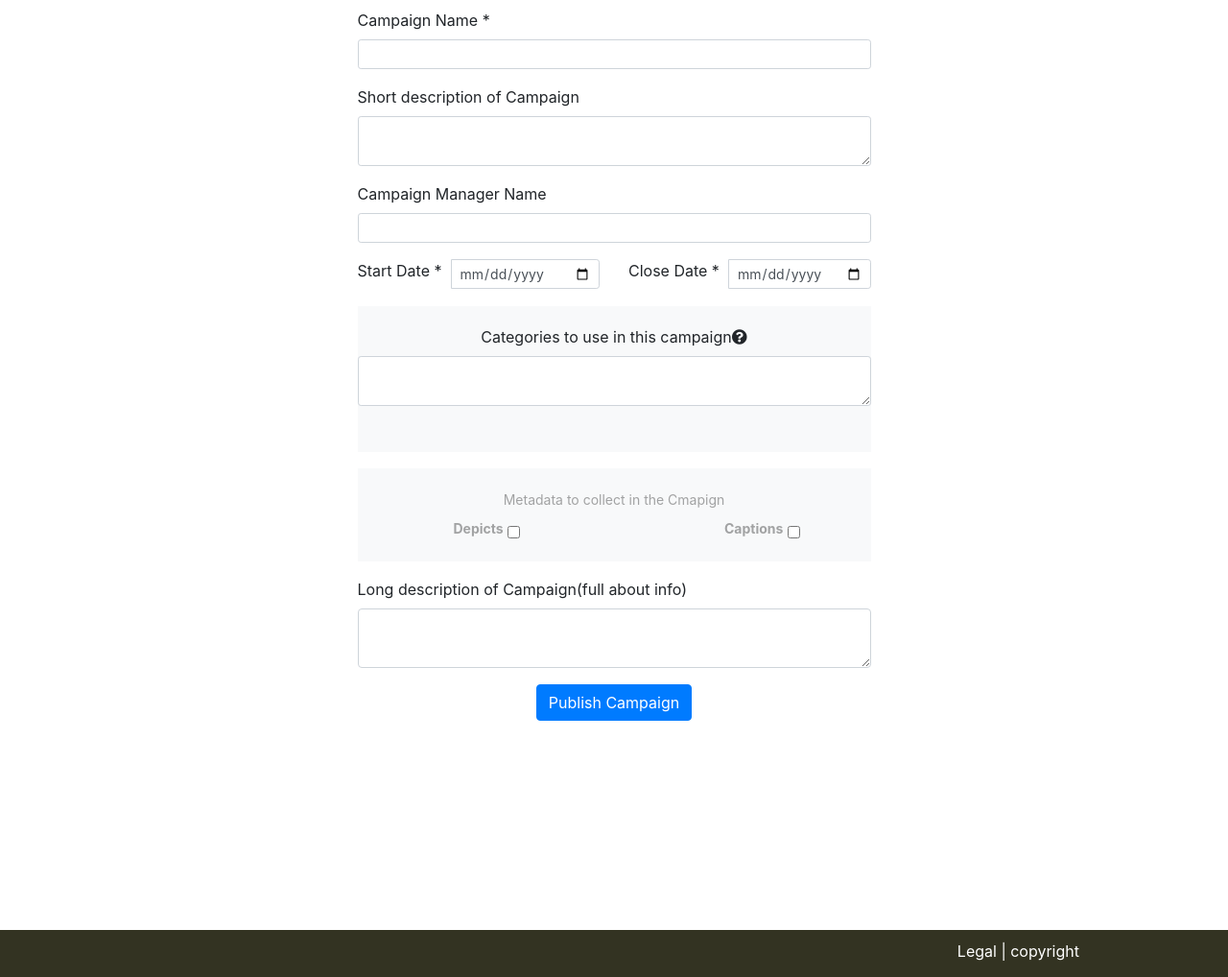
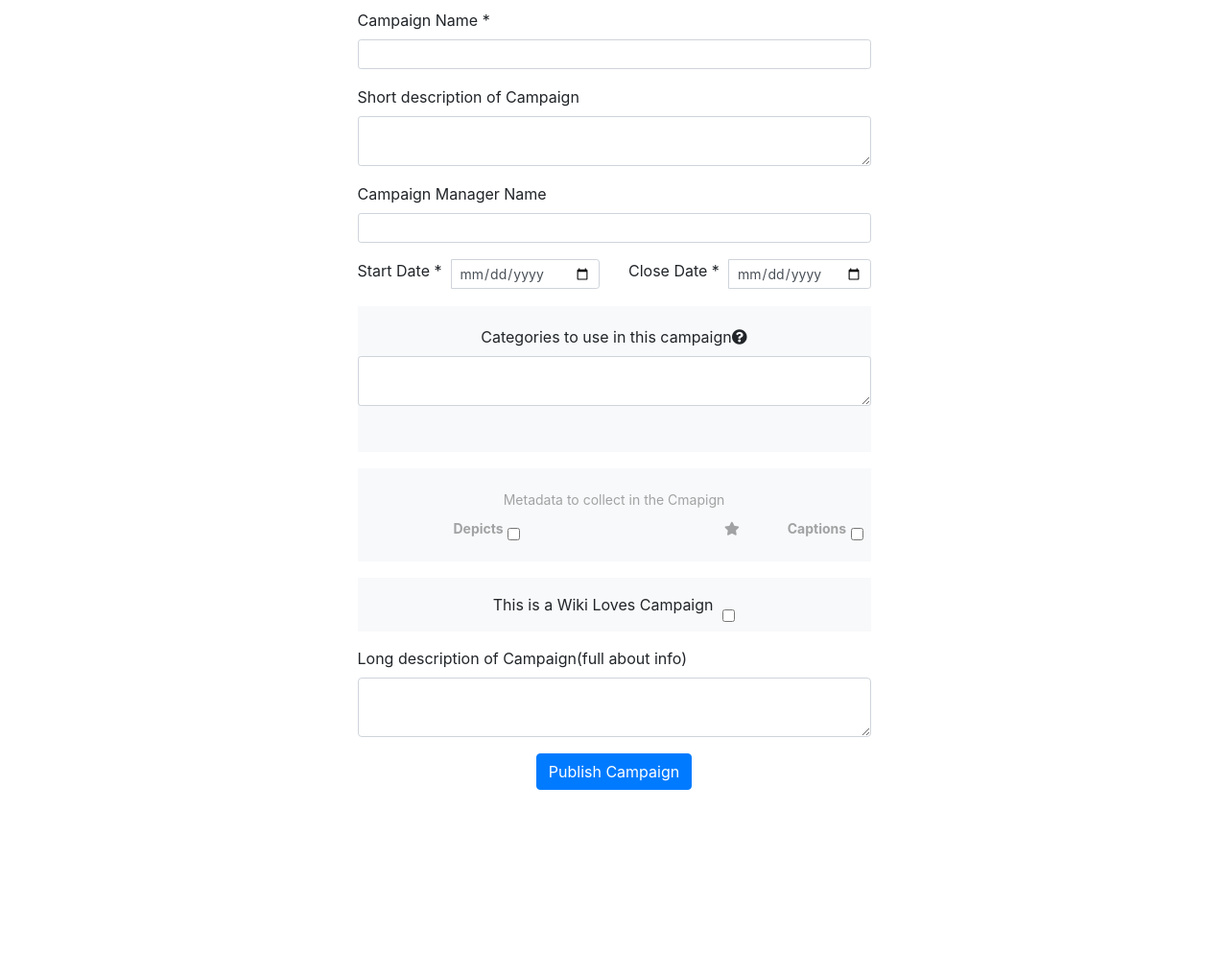
Before and after one commit to wikimedia/labs-tools-Isa, a Flask app: page /campaigns/create in a window 1280 px wide. Shown: the part 197-1215 px from the top of the page at 96% size. Run offline with Flask 2, Linux system fonts and the light colour scheme; a user stored in the database is signed in; data comes from the database, SQL or seed files in the repository; parts of the project's set-up code (start-up, migrations or seed data) failed here and were passed over; some libraries are stand-ins or nearby versions.

Commit message:
Add Checkbox to campaign create-update to Capture Wiki Loves Campaigns
* Added entry for wiki loves campaign option to Campiagn model
* Modified create campaign form to collect option for WL campaigns
* Modified update campaign view to collect option for WL campaigns
* Modified create/update routes to capture data accordingly

Bug: T223064

Change-Id: Ia2890f41730a730de6ee1557c4ffa99acb9520bb

```diff
--- a/isa/forms.py
+++ b/isa/forms.py
@@ -21,6 +21,7 @@ class CampaignForm(FlaskForm):
                              widget=widgets.TextArea())
     depicts_metadata = BooleanField('Depicts')
     captions_metadata = BooleanField('Captions')
+    campaign_type = BooleanField('This is a Wiki Loves Campaign')
     long_description = StringField('Long description of Campaign(full about info)',
                                    widget=widgets.TextArea())
     submit = SubmitField('Publish Campaign')
@@ -39,6 +40,7 @@ class UpdateCampaignForm(FlaskForm):
     categories = StringField('Categories to use in this campaign', widget=widgets.TextArea())
     depicts_metadata = BooleanField('Depicts')
     captions_metadata = BooleanField('Captions')
+    campaign_type = BooleanField('This is a Wiki Loves Campaign')
     long_description = StringField('Long description of Campaign(full about info)',
                                    widget=widgets.TextArea())
     submit = SubmitField('Update Campaign')
--- a/isa/models.py
+++ b/isa/models.py
@@ -53,6 +53,7 @@ class Campaign(db.Model):
     short_description = db.Column(db.Text, nullable=False)
     long_description = db.Column(db.Text, nullable=False)
     categories = db.Column(db.Text, nullable=False)
+    campaign_type = db.Column(db.Boolean)
     manager_name = db.Column(db.String(15), nullable=False)
     user_id = db.Column(db.Integer, db.ForeignKey('user.id'), nullable=False)
     depicts_metadata = db.Column(db.Boolean)
@@ -65,4 +66,6 @@ class Campaign(db.Model):
                self.campaign_name,
                self.categories,
                self.depicts_metadata,
-               self.captions_metadata)
+               self.captions_metadata,
+               self.start_date,
+               self.end_date)
--- a/isa/routes.py
+++ b/isa/routes.py
@@ -210,6 +210,7 @@ def CreateCampaign():
                 long_description=form.long_description.data,
                 depicts_metadata=form.depicts_metadata.data,
                 captions_metadata=form.captions_metadata.data,
+                campaign_type=form.campaign_type.data,
                 manager_name=form.manager_name.data,
                 user_id=current_user_id)
             db.session.add(campaign)
@@ -367,11 +368,9 @@ def updateCampaign(id):
     # We get the current user's user_name
     username = session.get('username', None)
     form = UpdateCampaignForm()
-    # if not username:
-    #     flash('You need to Login to update a campaign', 'danger')
-    #     return redirect(url_for('getCampaigns'))
-    if False:
-        pass
+    if not username:
+        flash('You need to Login to update a campaign', 'danger')
+        return redirect(url_for('getCampaigns'))
     else:
         # when the form is submitted, we update the campaign
         # TODO: Check if campaign is closed so that it cannot be edited again
@@ -386,6 +385,7 @@ def updateCampaign(id):
             campaign.captions_metadata = form.captions_metadata.data
             campaign.categories = form.categories.data
             campaign.start_date = form.start_date.data
+            campaign.campaign_type = form.campaign_type.data
             campaign.end_date = form.end_date.data
             if testDbCommitSuccess():
                 flash('Please check the country for this Campaign!', 'danger')
@@ -404,6 +404,7 @@ def updateCampaign(id):
             form.start_date.data = campaign.start_date
             form.depicts_metadata.data = campaign.depicts_metadata
             form.captions_metadata.data = campaign.captions_metadata
+            form.campaign_type.data = campaign.campaign_type
             form.end_date.data = campaign.end_date
         else:
             flash('Booo! {} Could not be updated!'.format(
--- a/isa/templates/create_campaign.html
+++ b/isa/templates/create_campaign.html
@@ -124,13 +124,13 @@
                                         {% endfor %}
                                     </div>
                                 {% else %}
-                                    {{ form.depicts_metadata( class="checkbox-inline" ) }}
+                                    {{ form.depicts_metadata( class="checkbox-inline mt-1" ) }}
                                 {% endif %}
                             </div>
                         </div>
                         <div class="col-sm-6 mr-auto">
-                            <div class="input-group date">
-                                <small><strong>{{ form.captions_metadata.label( class='' ) }}</strong></small>&nbsp;
+                            <div class="input-group">
+                                <small><i class="fas fa-star"></i><strong>{{ form.captions_metadata.label( class='' ) }}</strong></small>&nbsp;
                                 <!-- We test for errors in the form data here -->
                                 {% if form.captions_metadata.errors %}
                                     {{ form.captions_metadata( class="form-control form-control-sm is-invalid" ) }}
@@ -140,12 +140,34 @@
                                         {% endfor %}
                                     </div>
                                 {% else %}
-                                    {{ form.captions_metadata( class='checkbox-inline' ) }}
+                                    {{ form.captions_metadata( class='checkbox-inline mt-1' ) }}
                                 {% endif %}
                             </div>
                         </div>
                     </div>
                 </div>
+            </div>
+            <div class="navbar-light bg-light">
+            <div class="form-group">
+                <div class="row">
+                    <div class="col-md-6 ml-auto mr-auto">
+                        <div class="input-group date pt-3">
+                            {{ form.campaign_type.label( class='datepicker' ) }} &nbsp;&nbsp;
+                            <!-- We test for errors in the form data here -->
+                            {% if form.campaign_type.errors %}
+                                {{ form.campaign_type( class="form-control form-control-sm is-invalid" ) }}
+                                <div class="invalid-feedback">
+                                    {% for error in form.campaign_type.errors %}
+                                        <span> {{ error }}</span>
+                                    {% endfor %}
+                                </div>
+                            {% else %}
+                                {{ form.campaign_type( class="form-control form-control-sm mt-2" ) }}
+                            {% endif %}
+                            </div>
+                    </div>
+                </div>
+            </div>
             </div>
             <div class="form-group">
                 {{ form.long_description.label( class="form-control-label" ) }}
```
Also changed, not shown: isa/templates/update_campaign.html (+22 -0 lines).
